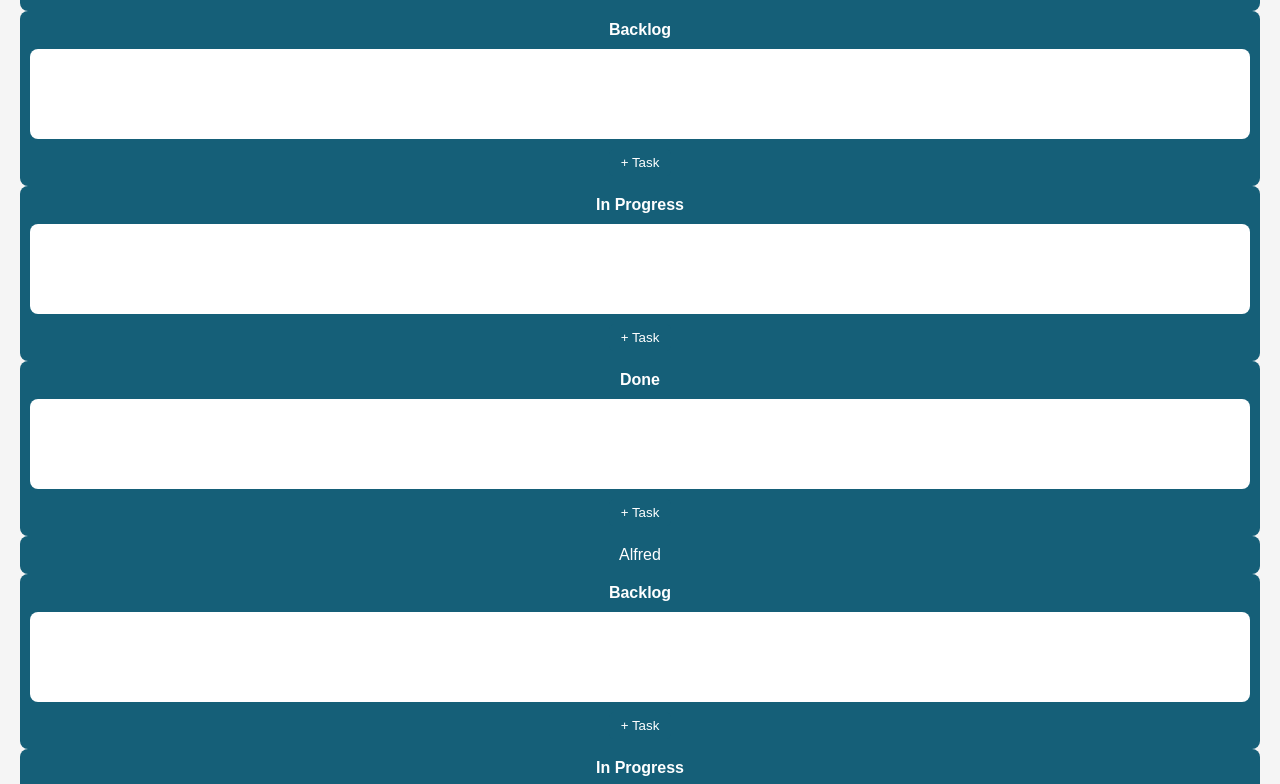
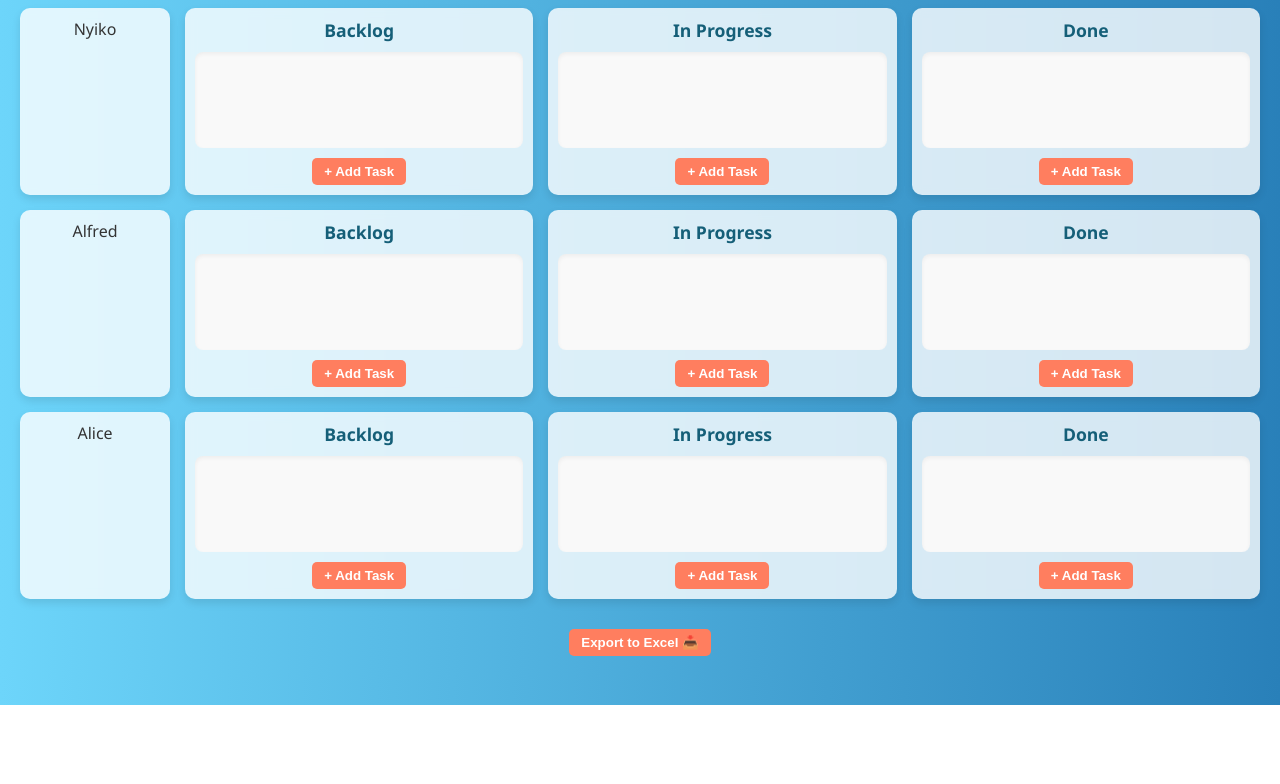
Before and after one commit to nyikomaluleke94/Nyiko-excel-app, a plain HTML site: page index.html in a window 1280 px wide. Shown: the part 95-879 px from the top of the page. After the commit the page ends 800 px from the top, so only its background shows below. Drawn offline with Linux system fonts and the light colour scheme.

Commit message:
Final changes

```diff
--- a/index.html
+++ b/index.html
@@ -6,57 +6,106 @@
   <script src="https://cdnjs.cloudflare.com/ajax/libs/xlsx/0.18.5/xlsx.full.min.js"></script>
   <style>
     body {
-      font-family: Arial, sans-serif;
-      margin: 20px;
-      background: #f5f5f5;
+      font-family: 'Segoe UI', Tahoma, Geneva, Verdana, sans-serif;
+      margin: 0;
+      padding: 20px;
+      background: linear-gradient(to right, #6dd5fa, #2980b9);
+      color: #333;
     }
-    .board {
+
+    h2 {
+      text-align: center;
+      color: white;
+      margin-bottom: 30px;
+      text-shadow: 1px 1px 3px rgba(0,0,0,0.3);
+    }
+
+    #board {
       display: grid;
       grid-template-columns: 150px repeat(3, 1fr);
       gap: 15px;
       margin-bottom: 20px;
     }
-    .column, .name {
-      background: #155f78;
-      color: white;
+
+    .name, .column {
+      border-radius: 10px;
       padding: 10px;
-      border-radius: 8px;
       text-align: center;
+      box-shadow: 0 4px 8px rgba(0,0,0,0.1);
+      background: #ffffffcc;
+      backdrop-filter: blur(5px);
+      transition: transform 0.2s;
     }
+
+    .name:hover, .column:hover {
+      transform: translateY(-3px);
+      box-shadow: 0 6px 12px rgba(0,0,0,0.2);
+    }
+
+    .column strong {
+      display: block;
+      margin-bottom: 10px;
+      font-size: 1.1em;
+      color: #155f78;
+    }
+
     .task-list {
       min-height: 80px;
-      margin-top: 10px;
-      background: white;
+      background: #f9f9f9;
       border-radius: 8px;
-      padding: 5px;
-      color: black;
+      padding: 8px;
+      color: #333;
+      box-shadow: inset 0 2px 4px rgba(0,0,0,0.05);
+      transition: background 0.2s;
     }
+
     .task {
-      background: #cce5ff;
-      margin: 5px;
-      padding: 5px;
+      background: #fffae6;
+      margin: 5px 0;
+      padding: 6px 10px;
+      border-left: 4px solid #ffb347;
       border-radius: 5px;
+      cursor: pointer;
+      transition: transform 0.2s, background 0.2s;
     }
+
+    .task:hover {
+      background: #ffe89c;
+      transform: scale(1.03);
+    }
+
     button {
       margin-top: 10px;
       padding: 6px 12px;
       border: none;
       border-radius: 5px;
-      background: #155f78;
+      background: #ff7e5f;
       color: white;
       cursor: pointer;
+      font-weight: bold;
+      transition: background 0.3s, transform 0.2s;
     }
+
     button:hover {
-      background: #0d4052;
+      background: #feb47b;
+      transform: translateY(-2px);
+    }
+
+    @media (max-width: 800px) {
+      #board {
+        grid-template-columns: 1fr;
+      }
     }
   </style>
 </head>
 <body>
 
-  <h2>Muluma Task Board</h2>
+  <h2>🚀 Muluma Task Board</h2>
 
   <div id="board"></div>
-  <button onclick="exportToExcel()">Export to Excel</button>
+  <div style="text-align:center;">
+    <button onclick="exportToExcel()">Export to Excel 📥</button>
+  </div>
 
   <script>
     const people = ["Nyiko", "Alfred", "Alice"];
@@ -75,9 +124,11 @@
       statuses.forEach(status => {
         const col = document.createElement("div");
         col.className = "column";
-        col.innerHTML = `<strong>${status}</strong>
+        col.innerHTML = `
+          <strong>${status}</strong>
           <div class="task-list" data-person="${name}" data-status="${status}"></div>
-          <button onclick="addTask('${name}','${status}')">+ Task</button>`;
+          <button onclick="addTask('${name}','${status}')">+ Add Task</button>
+        `;
         board.appendChild(col);
       });
     });
```
